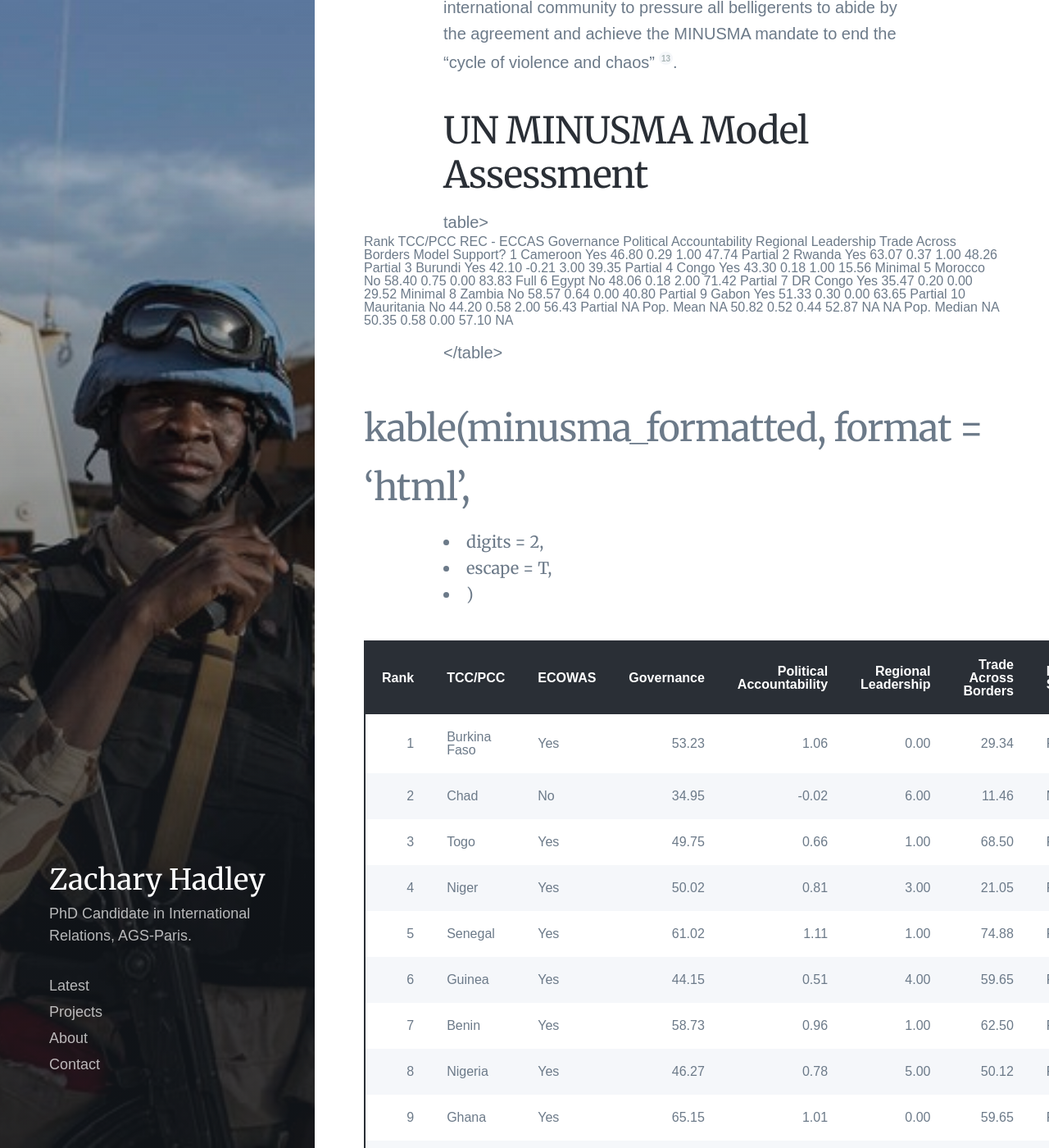
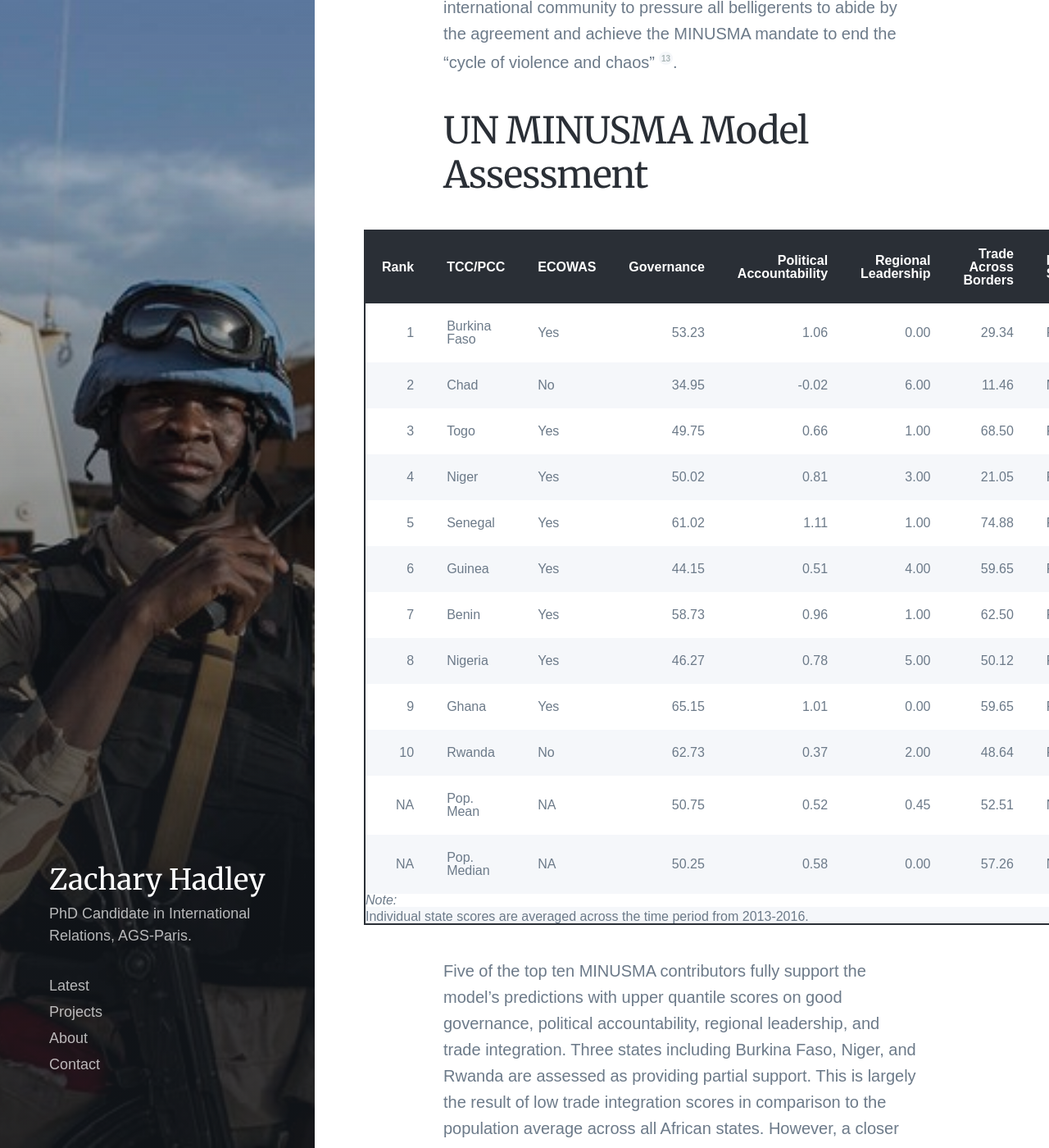
Before and after one commit to zhadley/zhadley.github.io, a Jekyll site: the page built from _projects/minusma.md, in a window 1280 px wide and 1400 px high, scrolled down 5742 px. Shown: the whole window at 82% size. Built offline with Jekyll 4.4.1, drawn with Linux system fonts in a browser that asks for light colours; nearby versions of some CDN libraries; some web fonts are replaced.

Commit message:
Update minusma.md

```diff
--- a/_projects/minusma.md
+++ b/_projects/minusma.md
@@ -31,147 +31,7 @@ The G5 Sahel task force may complement the political process in Mali but cannot
 
 ## UN MINUSMA Model Assessment
 
-table>
- <thead>
-  <tr>
-   <th style="text-align:right;"> Rank </th>
-   <th style="text-align:left;"> TCC/PCC </th>
-   <th style="text-align:left;"> REC - ECCAS </th>
-   <th style="text-align:right;"> Governance </th>
-   <th style="text-align:right;"> Political Accountability </th>
-   <th style="text-align:right;"> Regional Leadership </th>
-   <th style="text-align:right;"> Trade Across Borders </th>
-   <th style="text-align:left;"> Model Support? </th>
-  </tr>
- </thead>
-<tbody>
-  <tr>
-   <td style="text-align:right;"> 1 </td>
-   <td style="text-align:left;"> Cameroon </td>
-   <td style="text-align:left;"> Yes </td>
-   <td style="text-align:right;"> 46.80 </td>
-   <td style="text-align:right;"> 0.29 </td>
-   <td style="text-align:right;"> 1.00 </td>
-   <td style="text-align:right;"> 47.74 </td>
-   <td style="text-align:left;"> Partial </td>
-  </tr>
-  <tr>
-   <td style="text-align:right;"> 2 </td>
-   <td style="text-align:left;"> Rwanda </td>
-   <td style="text-align:left;"> Yes </td>
-   <td style="text-align:right;"> 63.07 </td>
-   <td style="text-align:right;"> 0.37 </td>
-   <td style="text-align:right;"> 1.00 </td>
-   <td style="text-align:right;"> 48.26 </td>
-   <td style="text-align:left;"> Partial </td>
-  </tr>
-  <tr>
-   <td style="text-align:right;"> 3 </td>
-   <td style="text-align:left;"> Burundi </td>
-   <td style="text-align:left;"> Yes </td>
-   <td style="text-align:right;"> 42.10 </td>
-   <td style="text-align:right;"> -0.21 </td>
-   <td style="text-align:right;"> 3.00 </td>
-   <td style="text-align:right;"> 39.35 </td>
-   <td style="text-align:left;"> Partial </td>
-  </tr>
-  <tr>
-   <td style="text-align:right;"> 4 </td>
-   <td style="text-align:left;"> Congo </td>
-   <td style="text-align:left;"> Yes </td>
-   <td style="text-align:right;"> 43.30 </td>
-   <td style="text-align:right;"> 0.18 </td>
-   <td style="text-align:right;"> 1.00 </td>
-   <td style="text-align:right;"> 15.56 </td>
-   <td style="text-align:left;"> Minimal </td>
-  </tr>
-  <tr>
-   <td style="text-align:right;"> 5 </td>
-   <td style="text-align:left;"> Morocco </td>
-   <td style="text-align:left;"> No </td>
-   <td style="text-align:right;"> 58.40 </td>
-   <td style="text-align:right;"> 0.75 </td>
-   <td style="text-align:right;"> 0.00 </td>
-   <td style="text-align:right;"> 83.83 </td>
-   <td style="text-align:left;"> Full </td>
-  </tr>
-  <tr>
-   <td style="text-align:right;"> 6 </td>
-   <td style="text-align:left;"> Egypt </td>
-   <td style="text-align:left;"> No </td>
-   <td style="text-align:right;"> 48.06 </td>
-   <td style="text-align:right;"> 0.18 </td>
-   <td style="text-align:right;"> 2.00 </td>
-   <td style="text-align:right;"> 71.42 </td>
-   <td style="text-align:left;"> Partial </td>
-  </tr>
-  <tr>
-   <td style="text-align:right;"> 7 </td>
-   <td style="text-align:left;"> DR Congo </td>
-   <td style="text-align:left;"> Yes </td>
-   <td style="text-align:right;"> 35.47 </td>
-   <td style="text-align:right;"> 0.20 </td>
-   <td style="text-align:right;"> 0.00 </td>
-   <td style="text-align:right;"> 29.52 </td>
-   <td style="text-align:left;"> Minimal </td>
-  </tr>
-  <tr>
-   <td style="text-align:right;"> 8 </td>
-   <td style="text-align:left;"> Zambia </td>
-   <td style="text-align:left;"> No </td>
-   <td style="text-align:right;"> 58.57 </td>
-   <td style="text-align:right;"> 0.64 </td>
-   <td style="text-align:right;"> 0.00 </td>
-   <td style="text-align:right;"> 40.80 </td>
-   <td style="text-align:left;"> Partial </td>
-  </tr>
-  <tr>
-   <td style="text-align:right;"> 9 </td>
-   <td style="text-align:left;"> Gabon </td>
-   <td style="text-align:left;"> Yes </td>
-   <td style="text-align:right;"> 51.33 </td>
-   <td style="text-align:right;"> 0.30 </td>
-   <td style="text-align:right;"> 0.00 </td>
-   <td style="text-align:right;"> 63.65 </td>
-   <td style="text-align:left;"> Partial </td>
-  </tr>
-  <tr>
-   <td style="text-align:right;"> 10 </td>
-   <td style="text-align:left;"> Mauritania </td>
-   <td style="text-align:left;"> No </td>
-   <td style="text-align:right;"> 44.20 </td>
-   <td style="text-align:right;"> 0.58 </td>
-   <td style="text-align:right;"> 2.00 </td>
-   <td style="text-align:right;"> 56.43 </td>
-   <td style="text-align:left;"> Partial </td>
-  </tr>
-  <tr>
-   <td style="text-align:right;"> NA </td>
-   <td style="text-align:left;"> Pop. Mean </td>
-   <td style="text-align:left;"> NA </td>
-   <td style="text-align:right;"> 50.82 </td>
-   <td style="text-align:right;"> 0.52 </td>
-   <td style="text-align:right;"> 0.44 </td>
-   <td style="text-align:right;"> 52.87 </td>
-   <td style="text-align:left;"> NA </td>
-  </tr>
-  <tr>
-   <td style="text-align:right;"> NA </td>
-   <td style="text-align:left;"> Pop. Median </td>
-   <td style="text-align:left;"> NA </td>
-   <td style="text-align:right;"> 50.35 </td>
-   <td style="text-align:right;"> 0.58 </td>
-   <td style="text-align:right;"> 0.00 </td>
-   <td style="text-align:right;"> 57.10 </td>
-   <td style="text-align:left;"> NA </td>
-  </tr>
-</tbody>
-</table>
->   kable(minusma_formatted, format = 'html',
-+         digits = 2,
-+         escape = T,
-+         )
-<table>
+<table class="table table-striped" style="width: auto !important; margin-left: auto; margin-right: auto;">
  <thead>
   <tr>
    <th style="text-align:right;"> Rank </th>
@@ -306,6 +166,11 @@ table>
    <td style="text-align:left;"> NA </td>
   </tr>
 </tbody>
+<tfoot>
+<tr><td style="padding: 0; border: 0;" colspan="100%"><span style="font-style: italic;">Note: </span></td></tr>
+<tr><td style="padding: 0; border: 0;" colspan="100%">
+<sup></sup> Individual state scores are averaged across the time period from 2013-2016.</td></tr>
+</tfoot>
 </table>
 
 Five of the top ten MINUSMA contributors fully support the model’s predictions with upper quantile scores on good governance, political accountability, regional leadership, and trade integration. Three states including Burkina Faso, Niger, and Rwanda are assessed as providing partial support. This is largely the result of low trade integration scores in comparison to the population average across all African states. However, a closer inspection reveals a gradual improvement on trade within those states over the past decade. Chad stands as an outlier from other top contributors due to its low scores on governance, political accountability, and trade.
```
